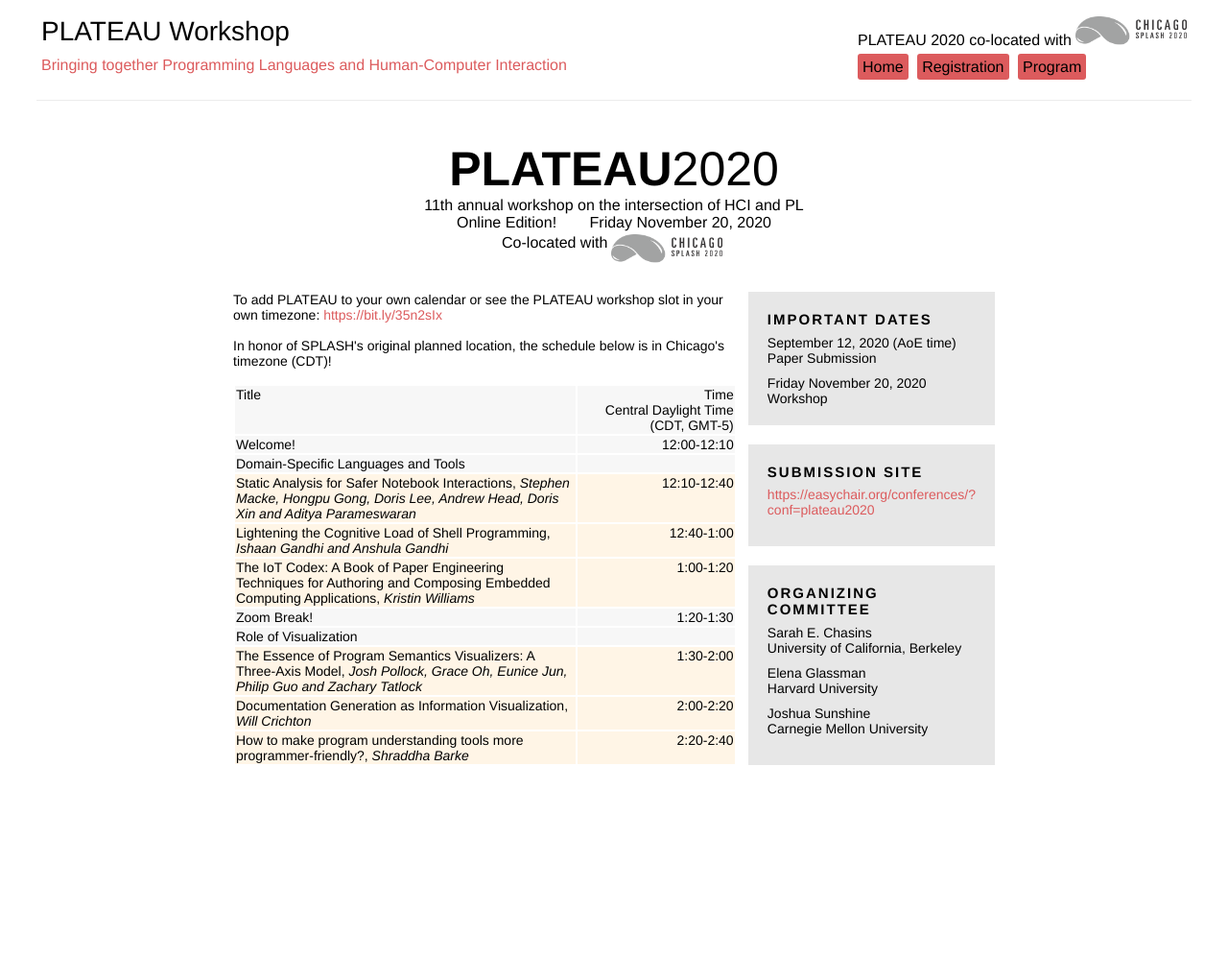
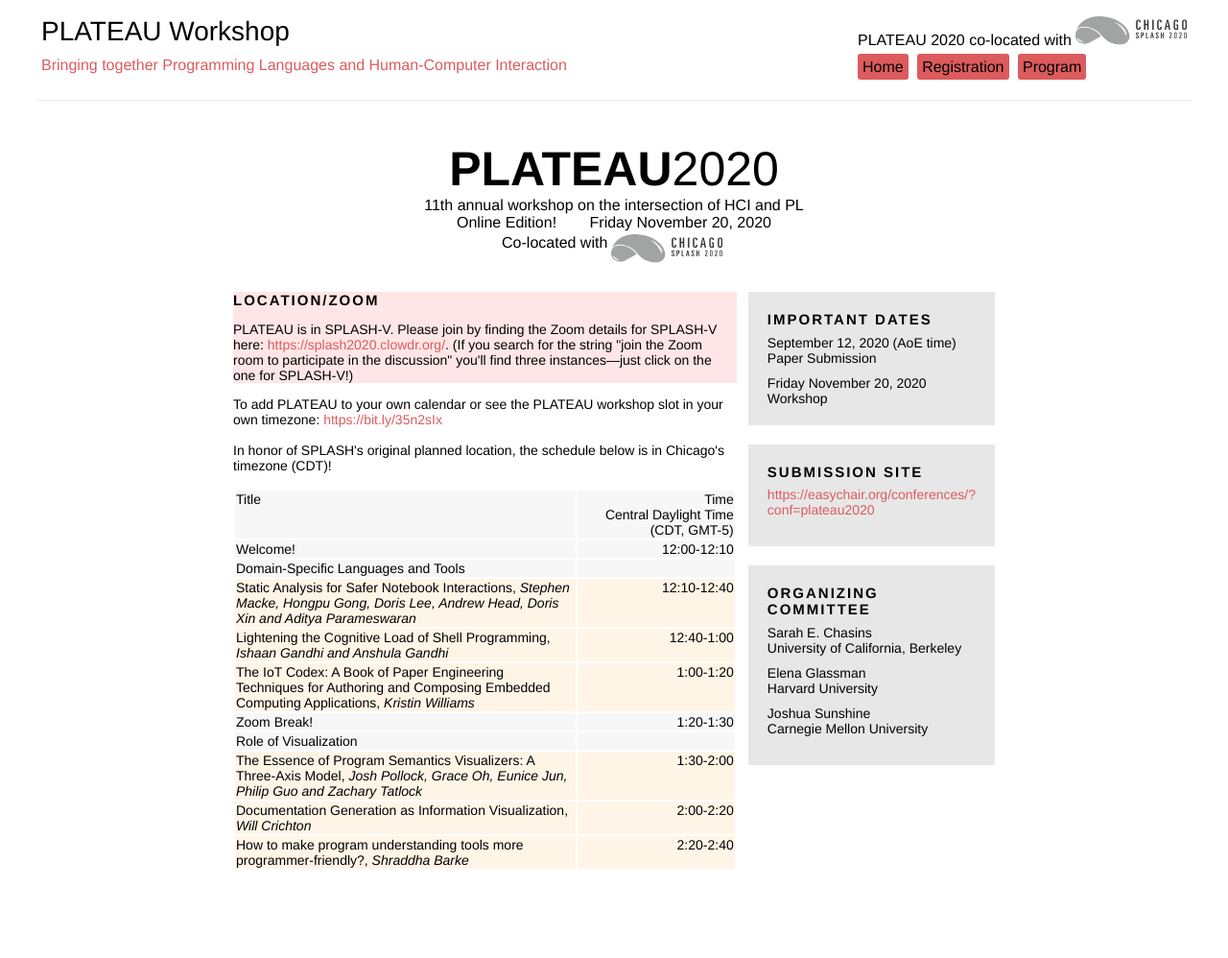
Before and after one commit to plateau-workshop/plateau-2020, a Jekyll site: the page built from schedule.html, in a window 1280 px wide. Shown: the whole page at 96% size. Built offline with Jekyll 4.4.1, drawn with Linux system fonts in a browser that asks for light colours; before the commit the page ends 908 px from its top, so only the background shows below that.

Commit message:
Adding Zoom details.

```diff
--- a/index.html
+++ b/index.html
@@ -10,11 +10,7 @@ layout: default
 	</div>
 
 <p>
-	This year, PLATEAU will be virtual.  Instead of our usual in-person workshop, we’ll ask that authors of accepted papers produce a 12-minute video.  We’ll post the videos to the PLATEAU website about a week before the event, and we’ll ask workshop attendees to view them before the day of the workshop.  The workshop itself will be a video call that includes the authors and all workshop attendees.  The organizers will facilitate discussions on the themes of the accepted papers and the direction that PL + HCI work is taking more broadly.
-</p>
-
-<p>
-	Paper submission formats remain the same as in prior years.
+	PLATEAU is in SPLASH-V.  Please join by finding the Zoom details for SPLASH-V here: <a href="https://splash2020.clowdr.org/" target="_blank">https://splash2020.clowdr.org/</a>.  (If you search for the string "join the Zoom room to participate in the discussion" you'll find three instances&mdash;just click on the one for SPLASH-V!)
 </p>
 
 </div>
--- a/schedule.html
+++ b/schedule.html
@@ -3,6 +3,17 @@ title: PLATEAU 2020 Program
 permalink: program
 layout: default
 ---
+
+<div class="special">
+	<div class="header lead">
+		LOCATION/ZOOM
+	</div>
+
+<p>
+	PLATEAU is in SPLASH-V.  Please join by finding the Zoom details for SPLASH-V here: <a href="https://splash2020.clowdr.org/" target="_blank">https://splash2020.clowdr.org/</a>.  (If you search for the string "join the Zoom room to participate in the discussion" you'll find three instances&mdash;just click on the one for SPLASH-V!)
+</p>
+
+</div>
 
 To add PLATEAU to your own calendar or see the PLATEAU workshop slot in your own timezone: <a href="https://calendar.google.com/event?action=TEMPLATE&tmeid=N21kZmVwcG5kdGhsbHM1cm9wcW00OWw2aGsgY18xOGUxODByOTk0YTljM252YzVoNnIwcWp2Y0Bn&tmsrc=c_18e180r994a9c3nvc5h6r0qjvc%40group.calendar.google.com" target="_blank">https://bit.ly/35n2sIx</a><br><br>
 
```
Also changed, not shown: 2 other files.
